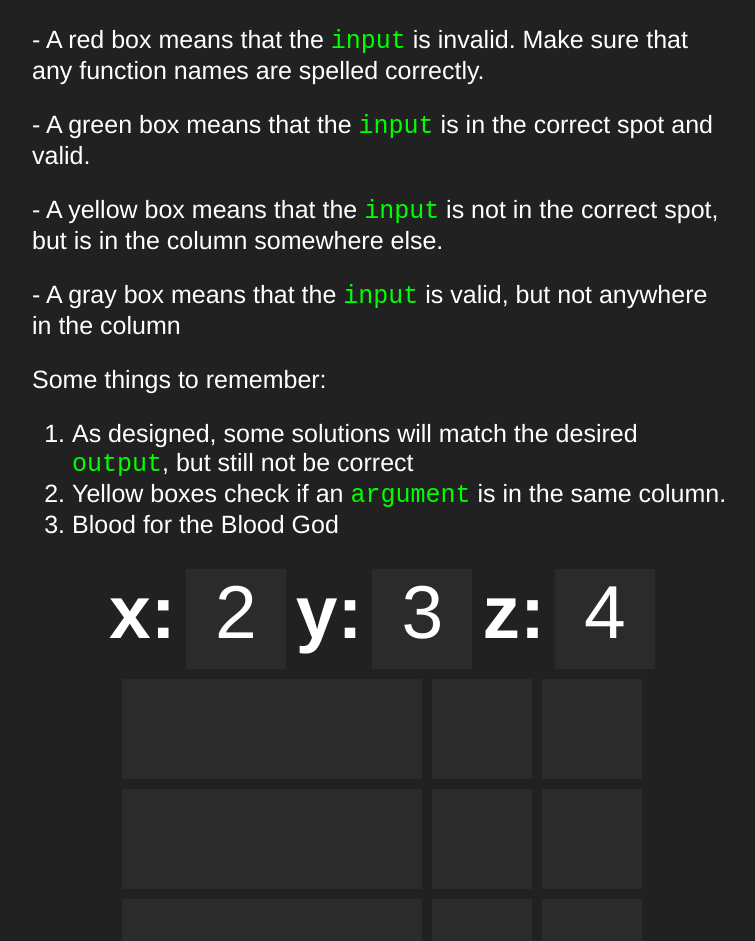
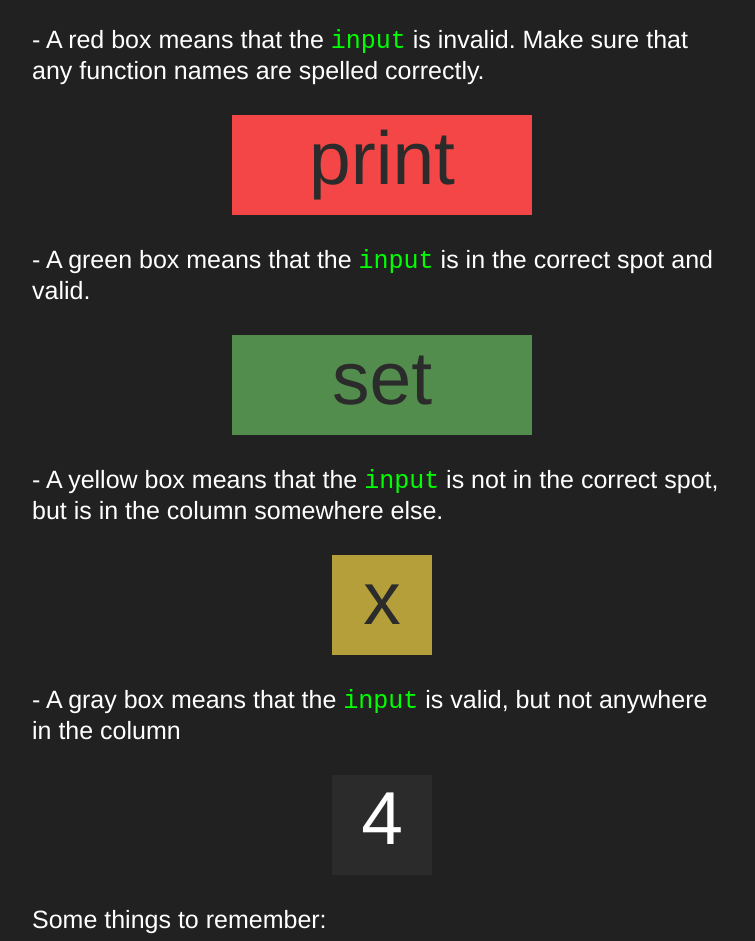
Before and after one commit to JakeMullins/codele, a Vue app: page / in a window 1280 px wide. Shown: the part 751-1692 px from the top of the page, without its empty margins (258-1013 px from the left). Built offline with nearby package versions, Linux system fonts and the light colour scheme; no server answers.

Commit message:
Fixed cors NEED TO UPLOAD BACKEND

```diff
--- a/src/components/DocsPanel.vue
+++ b/src/components/DocsPanel.vue
@@ -13,7 +13,7 @@
             <code>Codele</code> is a game where you try to mimic an output given a set of initial conditions.
         </p>
         <p>
-            Programming is the discipline of knowing the start and the end, the pre and post conditions, and figuring out the steps in between in such a way that a computer can execute them. <code>Codele</code> brings the satisfaction of developing a bug free program without the soul-draining effort of actually learning how to <code>code</code>.
+            Programming is the discipline of knowing the start conditions and the end conditions, and figuring out the steps in between in such a way that a computer can execute them. <code>Codele</code> brings the satisfaction of developing a bug free program without the soul-draining effort of actually learning how to <code>code</code>.
         </p>
         <p>
             Columns 1 is for <code>function</code> syntax. Columns 2 and 3 are for <code>arguments</code>.
@@ -46,21 +46,24 @@
         <p>
             - A red box means that the <code>input</code> is invalid. Make sure that any function names are spelled correctly.
         </p>
-
+        <div class="function-invalid-syntax">print</div>
         <p>
             - A green box means that the <code>input</code> is in the correct spot and valid.
         </p>
+        <div class="function-correct">set</div>
         <p>
             - A yellow box means that the <code>input</code> is not in the correct spot, but is in the column somewhere else.
         </p>
+        <div class="argument-different-spot">x</div>
         <p>
             - A gray box means that the <code>input</code> is valid, but not anywhere in the column
         </p>
+        <div class="argument-unselected">4</div>
         <p>
             Some things to remember:
             <ol>
-                <li>As designed, some solutions will match the desired <code>output</code>, but still not be correct</li>
-                <li>Yellow boxes check if an <code>argument</code> is in the same column.</li>
+                <li>As designed, some solutions will match the desired <code>output</code>, but still not be correct. This means you'll have to come up with multiple ways to solve a problem.</li>
+                <li>Yellow boxes only check if an <code>entry</code> is in the same column, not if it's in any other columns</li>
                 <li>Blood for the Blood God</li>
             </ol>
         </p>
@@ -71,7 +74,8 @@
 <style scoped>
     code {
         color: lime;
-    }
+        background: bl;
+        }
     p {
         text-align: left;
         font-size: 25px;
@@ -79,6 +83,116 @@
     li {
         text-align: left;
     }
+
+    .function-unselected {
+  display: inline-block;
+  width: 300px;
+  height: 100px;
+  background-color: #2b2b2b;
+  color: #fff;
+  margin: 5px;
+  font-size: 75px;
+  vertical-align: middle;
+}
+
+.function-selected {
+  display: inline-block;
+  width: 300px;
+  height: 100px;
+  background-color: #fff;
+  color: #2b2b2b;
+  margin: 5px;
+  font-size: 75px;
+  vertical-align: middle;
+}
+
+.function-correct {
+  display: inline-block;
+  width: 300px;
+  height: 100px;
+  background-color: #538d4e;
+  color: #2b2b2b;
+  margin: 5px;
+  font-size: 75px;
+  vertical-align: middle;
+}
+
+.function-different-spot {
+  display: inline-block;
+  width: 300px;
+  height: 100px;
+  background-color: #b59f3b;
+  color: #2b2b2b;
+  margin: 5px;
+  font-size: 75px;
+  vertical-align: middle;
+}
+
+.function-invalid-syntax {
+  display: inline-block;
+  width: 300px;
+  height: 100px;
+  background-color: #f44646;
+  color: #2b2b2b;
+  margin: 5px;
+  font-size: 75px;
+  vertical-align: middle;
+}
+
+.argument-unselected {
+  display: inline-block;
+  width: 100px;
+  height: 100px;
+  background-color: #2b2b2b;
+  color: #fff;
+  margin: 5px;
+  font-size: 75px;
+  vertical-align: middle;
+}
+
+.argument-selected {
+  display: inline-block;
+  width: 100px;
+  height: 100px;
+  background-color: #fff;
+  color: #2b2b2b;
+  margin: 5px;
+  font-size: 75px;
+  vertical-align: middle;
+}
+
+.argument-correct {
+  display: inline-block;
+  width: 100px;
+  height: 100px;
+  background-color: #538d4e;
+  color: #2b2b2b;
+  margin: 5px;
+  font-size: 75px;
+  vertical-align: middle;
+}
+
+.argument-different-spot {
+  display: inline-block;
+  width: 100px;
+  height: 100px;
+  background-color: #b59f3b;
+  color: #2b2b2b;
+  margin: 5px;
+  font-size: 75px;
+  vertical-align: middle;
+}
+
+.argument-invalid-syntax {
+  display: inline-block;
+  width: 100px;
+  height: 100px;
+  background-color: #f44646;
+  color: #2b2b2b;
+  margin: 5px;
+  font-size: 75px;
+  vertical-align: middle;
+}
 </style>
 
 <script>
--- a/src/views/GameView.vue
+++ b/src/views/GameView.vue
@@ -468,6 +468,10 @@ export default {
   justify-content: center;
 }
 
+#game-container{
+  max-width: 50vw;
+}
+
 #game-row {
   display: grid;
 }
```
Also changed, not shown: TODO.txt.
